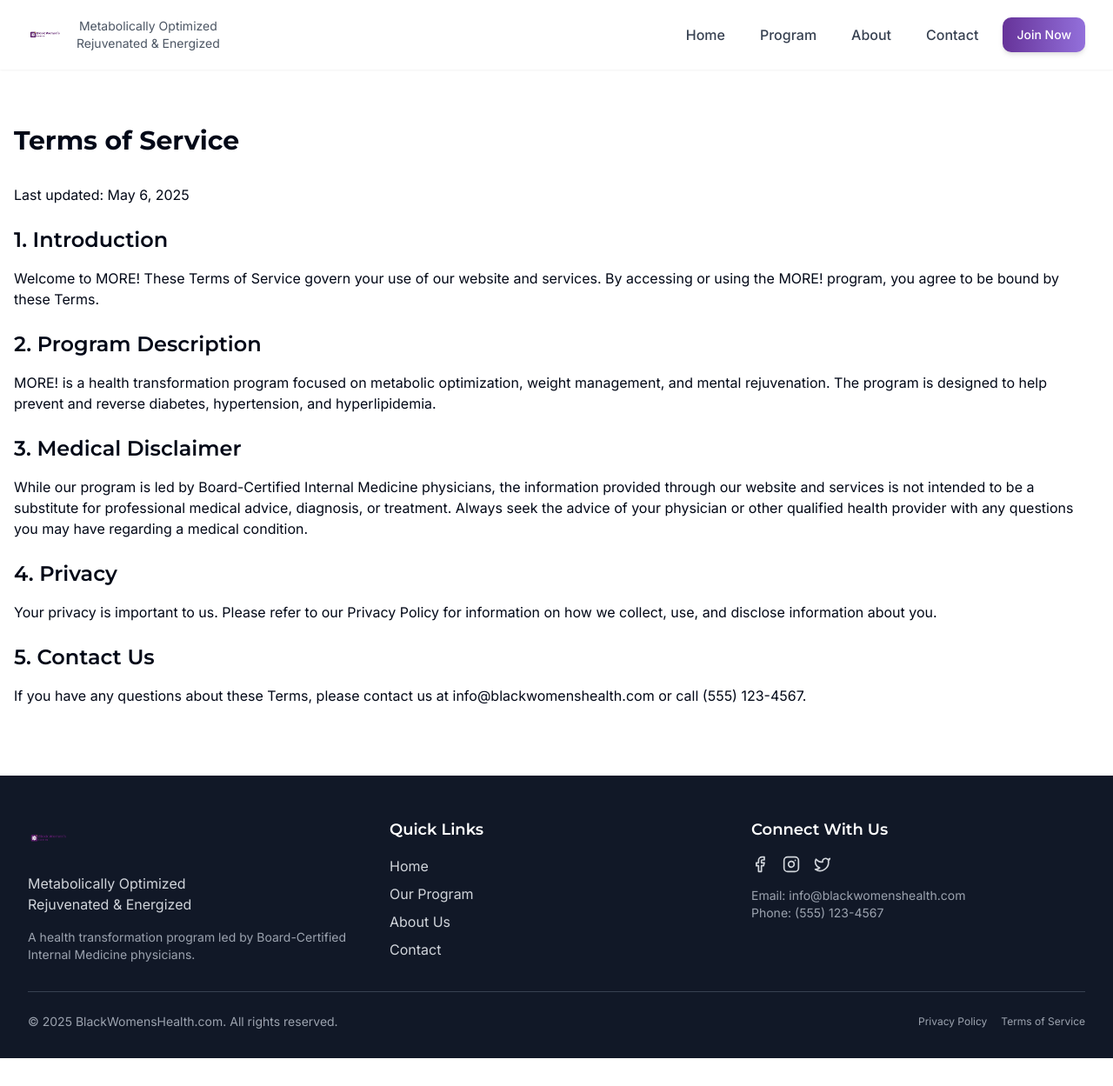
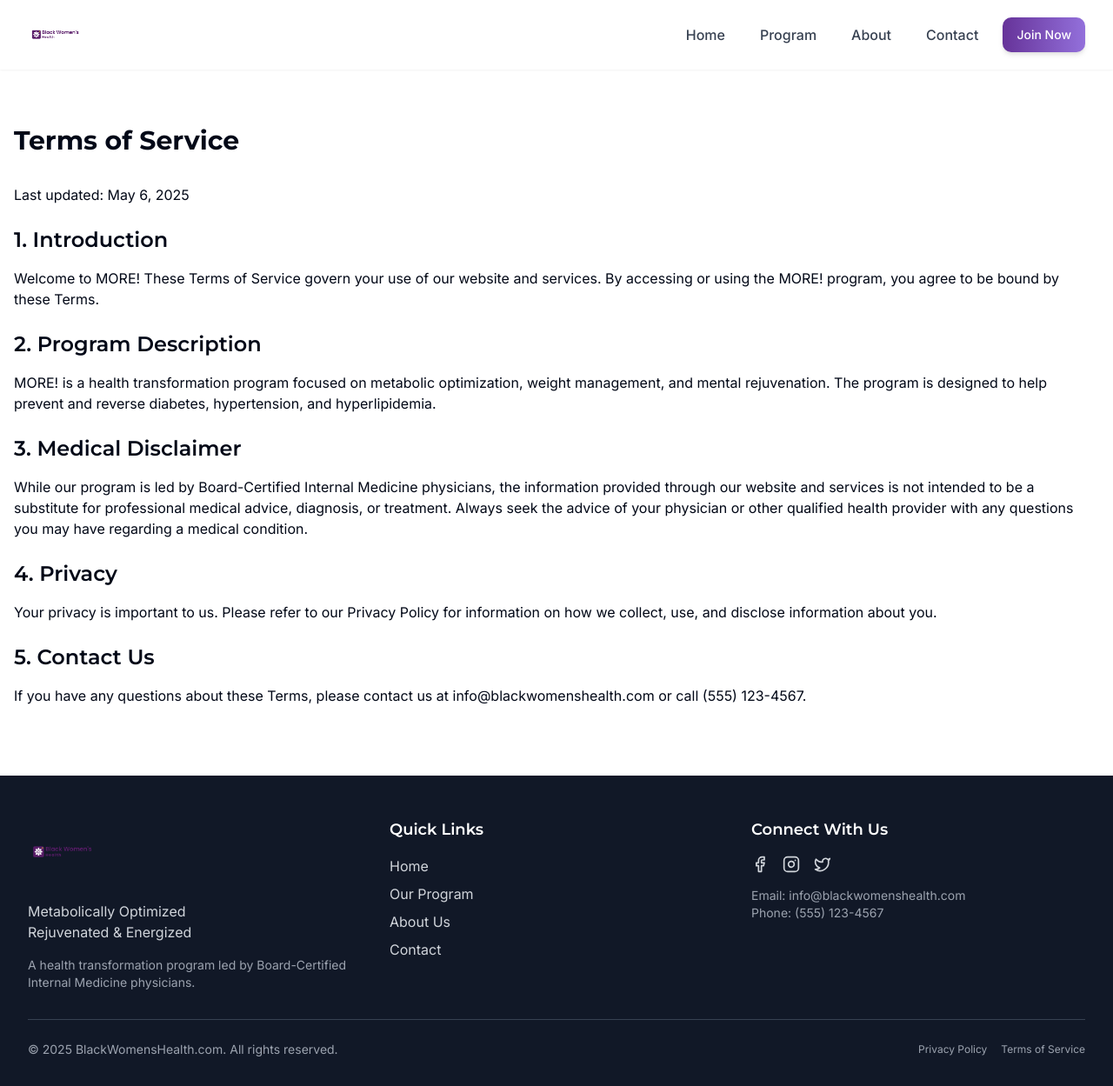
Before and after one commit to bwhmore/bwhmore, a React (Vite) app: page /terms in a window 1280 px wide. Shown: the whole page at 87% size. Before the commit the page ends 1217 px from the top, so only its background shows below. Built offline with nearby package versions, Linux system fonts and the light colour scheme.

Commit message:
Fix: Logo size and text
Remove the text beside the logo and increase the logo size.

```diff
--- a/src/components/layout/Footer.tsx
+++ b/src/components/layout/Footer.tsx
@@ -30,7 +30,7 @@ const Footer = () => {
               <img
                 src="/public/lovable-uploads/d1fe8f30-b471-4625-ae69-5ced38b2356e.png"
                 alt="Black Women's Health Logo"
-                className="h-12 mr-2"
+                className="h-20"
               />
             </div>
             <p className="mb-4 text-gray-300">
--- a/src/components/layout/Navbar.tsx
+++ b/src/components/layout/Navbar.tsx
@@ -40,12 +40,8 @@ const Navbar = () => {
               <img
                 src="/public/lovable-uploads/d1fe8f30-b471-4625-ae69-5ced38b2356e.png"
                 alt="Black Women's Health Logo"
-                className="h-10 mr-2"
+                className="h-16"
               />
-              <span className="ml-2 text-sm text-gray-600 hidden sm:inline-block">
-                Metabolically Optimized<br />
-                Rejuvenated & Energized
-              </span>
             </button>
           </div>
 
```
